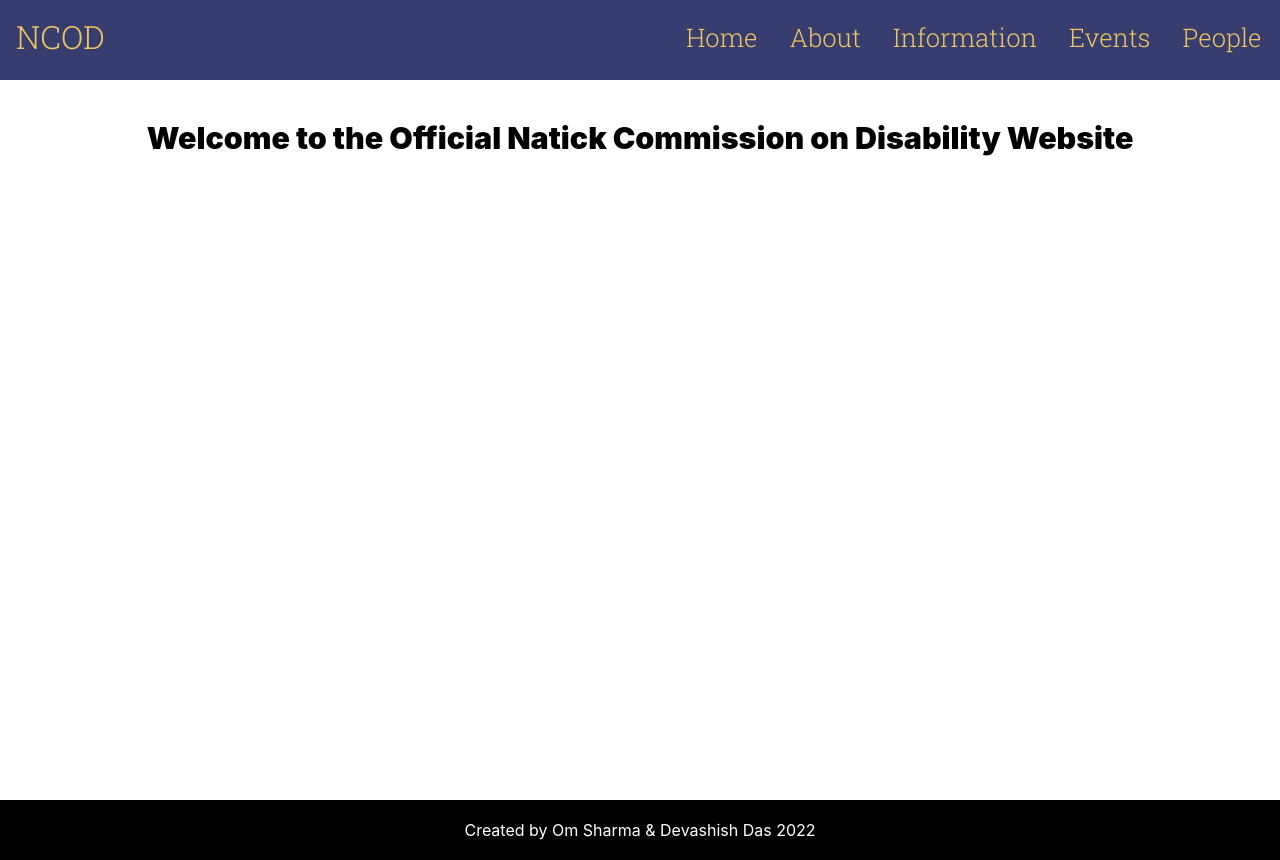
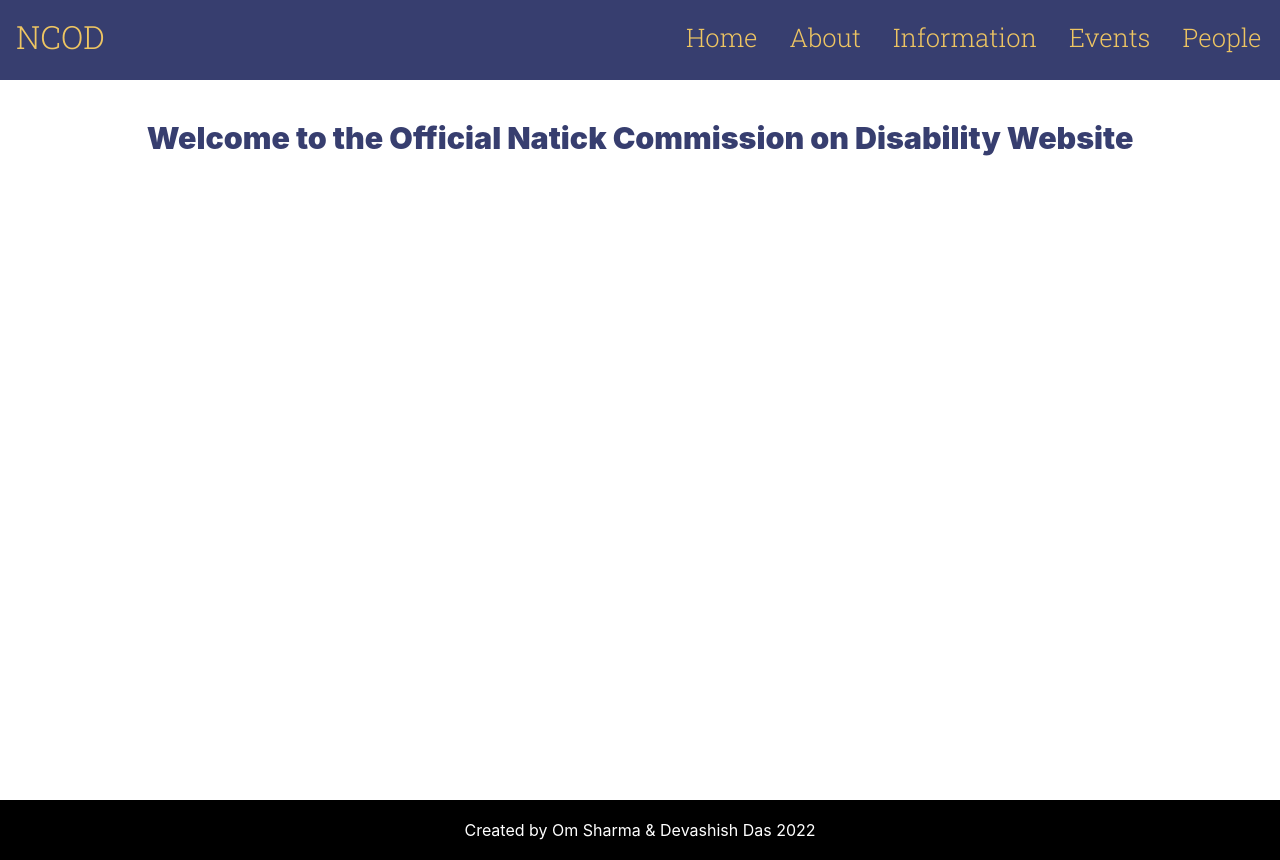
Before and after one commit to Aapuji/Natick-Disabilities-Website, a Next.js app: page / in a window 1280 px wide. Built offline with nearby package versions, Linux system fonts and the light colour scheme.

Commit message:
Initial Homepage

```diff
--- a/styles/main.module.css
+++ b/styles/main.module.css
@@ -45,7 +45,7 @@
 .headingHome{
     position: absolute;
     top: 90px;
-    color: #000;
+    color: rgb(55, 62, 111);
     font-size: 1.9rem;
     font-weight: 900;
 
```
